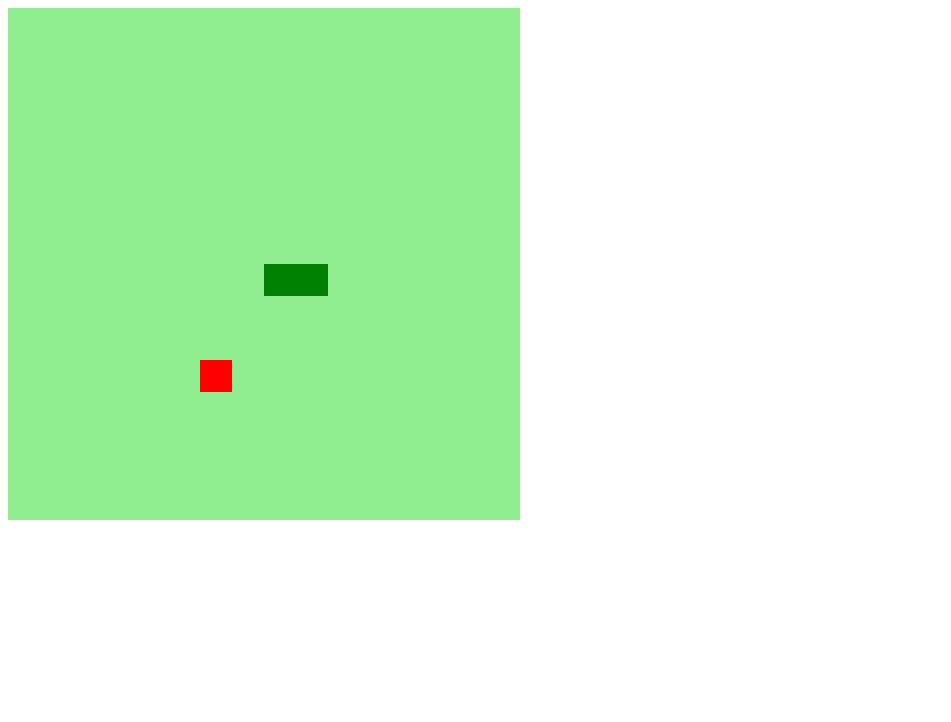
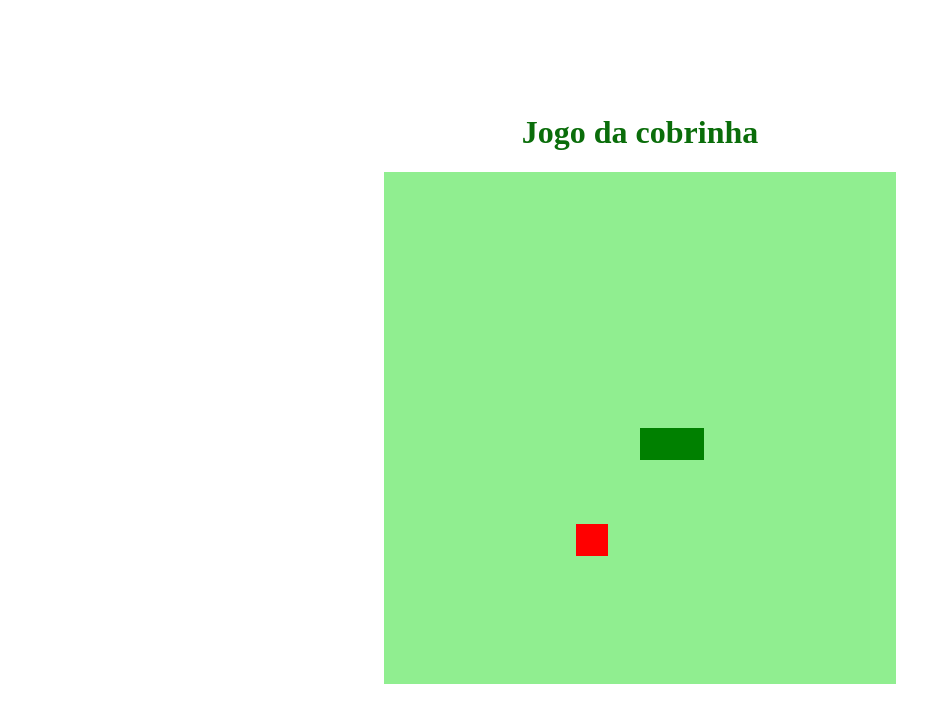
Before and after one commit to teixeira-aulus/jogo-da-cobrinha, a plain HTML site: page index.html in a window 1280 px wide. Shown: the whole page, without its empty margins (0-951 px from the left). Drawn offline with Linux system fonts and the light colour scheme.

Commit message:
adicionado estilo

```diff
--- a/css/style.css
+++ b/css/style.css
@@ -0,0 +1,9 @@
+body{
+    height: 95vh;
+    width: 95;
+    display: flex;
+    justify-content: center;
+    align-items: center;
+    flex-direction: column;
+    color: rgb(10, 109, 10);
+}
--- a/index.html
+++ b/index.html
@@ -9,6 +9,7 @@
     <script defer src="js/script.js"></script>
 </head>
 <body>
+    <h1>Jogo da cobrinha</h1>
     <canvas id="snake" width="512" height="512"></canvas>
 </body>
 </html>
```
